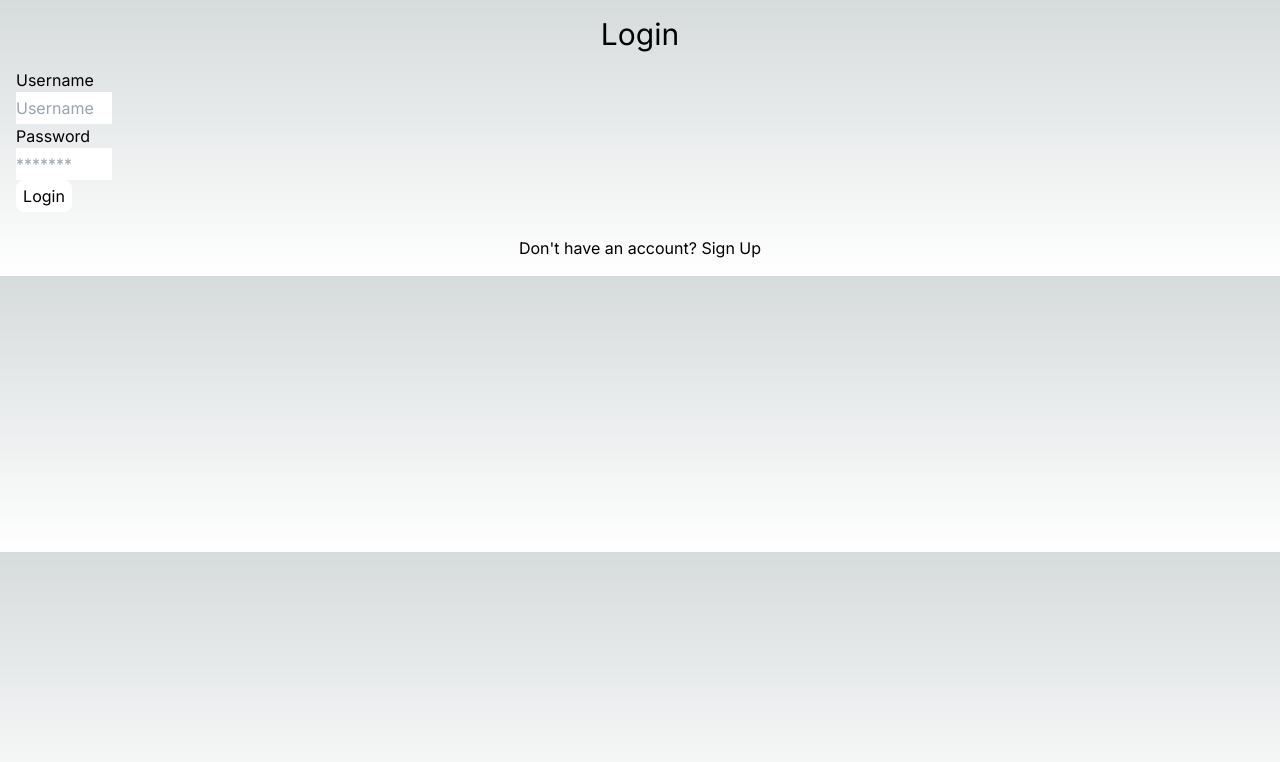
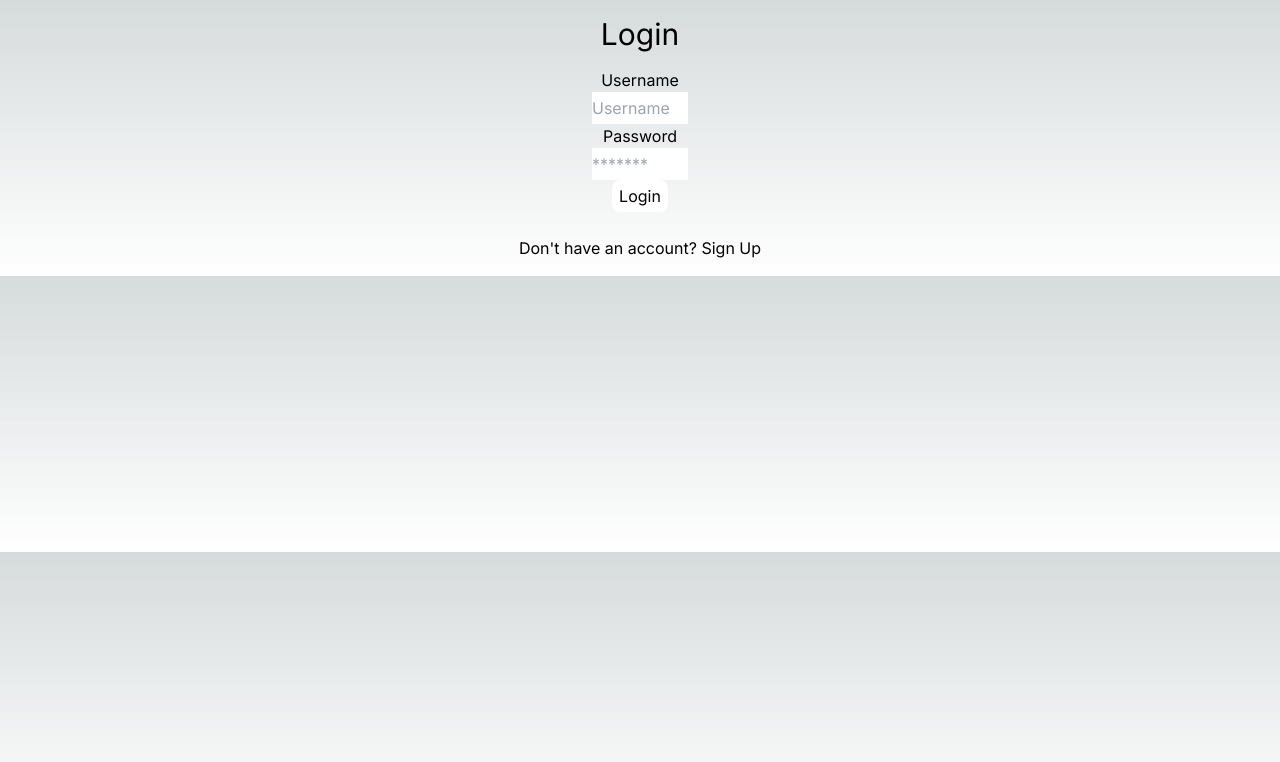
Before and after one commit to segvndo/YourBeat-TS, a Next.js app: page /login in a window 1280 px wide. Shown: the top 762 px of the page. Built offline with nearby package versions, Linux system fonts and the light colour scheme.

Commit message:
Adjust auth form position

```diff
--- a/app/login/page.tsx
+++ b/app/login/page.tsx
@@ -26,7 +26,7 @@ const Login: React.FC<LoginProps> = () => {
   return (
     <div className="auth-form-container">
       <h2 className="text-3xl flex flex-center justify-center mb-4">Login</h2>
-      <div className="login-form flex flex-col">
+      <div className="login-form flex flex-col items-center">
         <label htmlFor="username">Username</label>
         <input value={username} onChange={(e) => setUsername(e.target.value)} type="text" placeholder="Username" id="username" name="username" className="box-container h-8 w-24" />
         <label htmlFor="password">Password</label>
```
